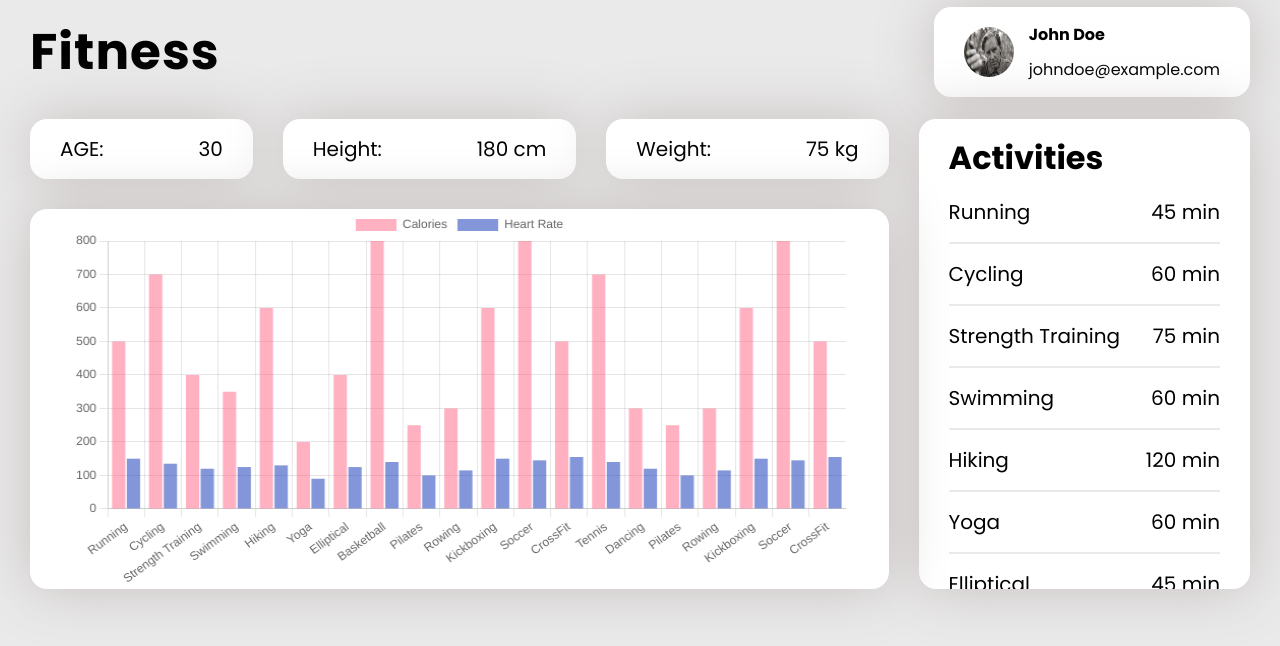
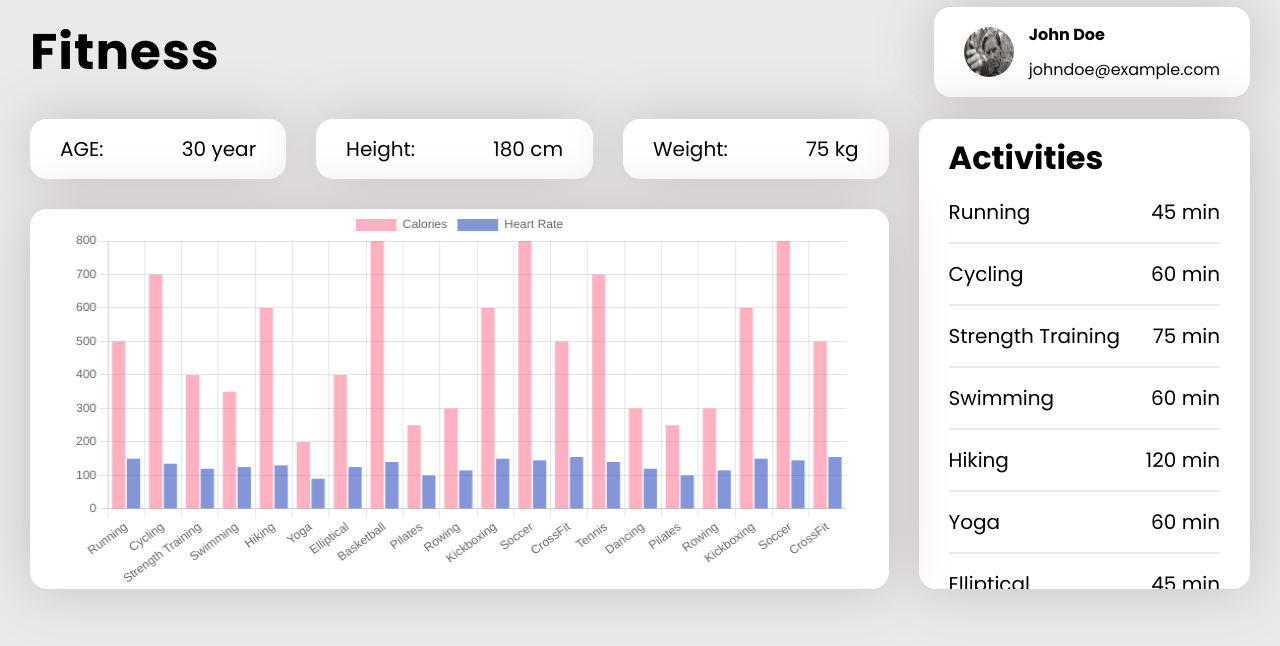
Before and after one commit to om-kyada/fitness, a React (Create React App) app: page / in a window 1280 px wide. Shown: the top 646 px of the page. Built offline with nearby package versions, Linux system fonts and the light colour scheme.

Commit message:
messing letter added html

```diff
--- a/src/features/dashboard/container/dashboard.jsx
+++ b/src/features/dashboard/container/dashboard.jsx
@@ -38,7 +38,7 @@ function Dashboard() {
             <div className='grid-container'>
                 <div className="user-age-detail">
                     <p className="user-age">AGE: </p>
-                    <p className="age-detail">{data.user.age}</p>
+                    <p className="age-detail">{data.user.age} year</p>
                 </div>
 
                 <div className="user-height-detail">
```
